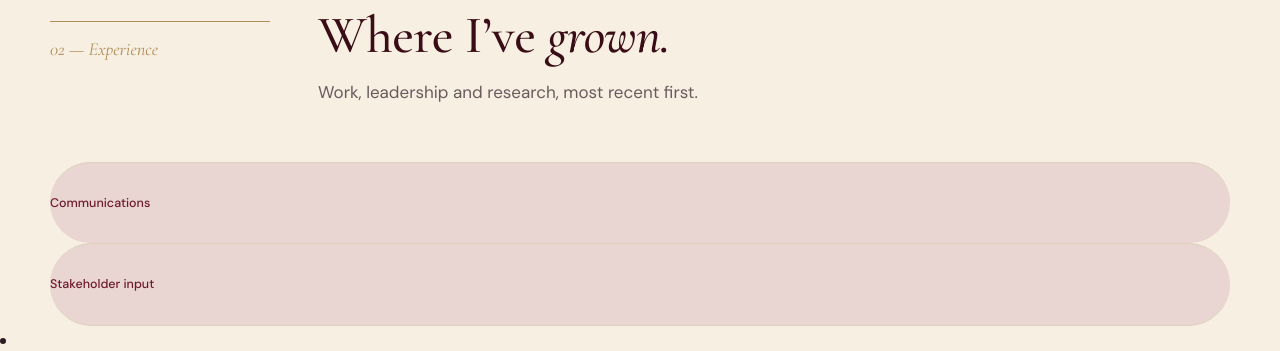
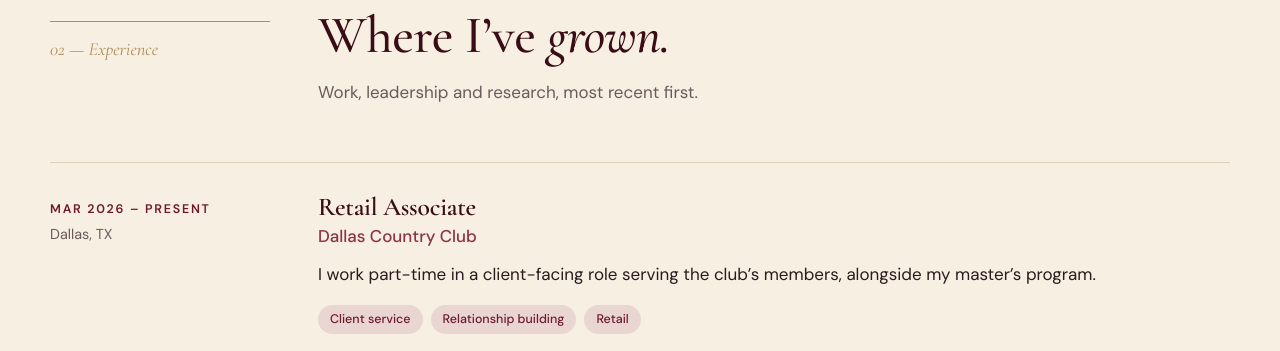
Before and after one commit to leahdyhrkopp1/LeahDyhrkopp, a plain HTML site: page index.html in a window 1280 px wide. Shown: the part 1813-2164 px from the top of the page. Drawn offline with nearby package versions, Linux system fonts and the light colour scheme.

Commit message:
Fix Experience section layout

```diff
--- a/index.html
+++ b/index.html
@@ -93,9 +93,7 @@
             <p>Work, leadership and research, most recent first.</p>
           </div>
         </div>
-        <ol class="timeline"><li class="tag">Communications</li><li class="tag">Stakeholder input</li></ul>
-            </div>
-          </li>
+        <ol class="timeline">
           <li class="reveal">
             <div class="tl-when"><strong>Mar 2026 – present</strong>Dallas, TX</div>
             <div class="tl-body">
```
